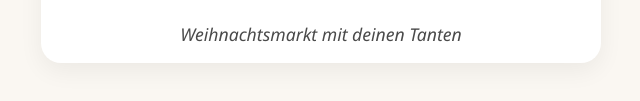
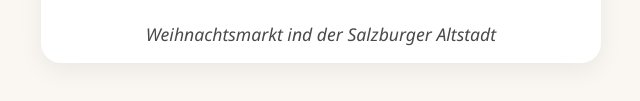
Before and after one commit to flotschi209/mama-Geburtstag, a plain HTML site: page unterseiten/ausfluege.html in a window 1280 px wide. Shown: the part 1105-1206 px from the top of the page, without its empty margins (319-959 px from the left). Drawn offline with Linux system fonts and the light colour scheme.

Commit message:
Refactor ausfluege.html for clarity and content
Updated the photo album section with correct image descriptions.

```diff
--- a/unterseiten/ausfluege.html
+++ b/unterseiten/ausfluege.html
@@ -25,7 +25,7 @@
         <div class="foto-karte">
             <!-- Tausche dies später gegen ein eigenes Bild -->
             <img src="../pictures/Weihnachtsmarkt.jpeg" alt="Weihnachtsmarkt">
-            <p>Weihnachtsmarkt mit deinen Tanten</p>
+            <p>Weihnachtsmarkt ind der Salzburger Altstadt</p>
         </div>
 
         <!-- Du kannst beliebig viele <div class="foto-karte">...</div> hinzufügen! -->
```
